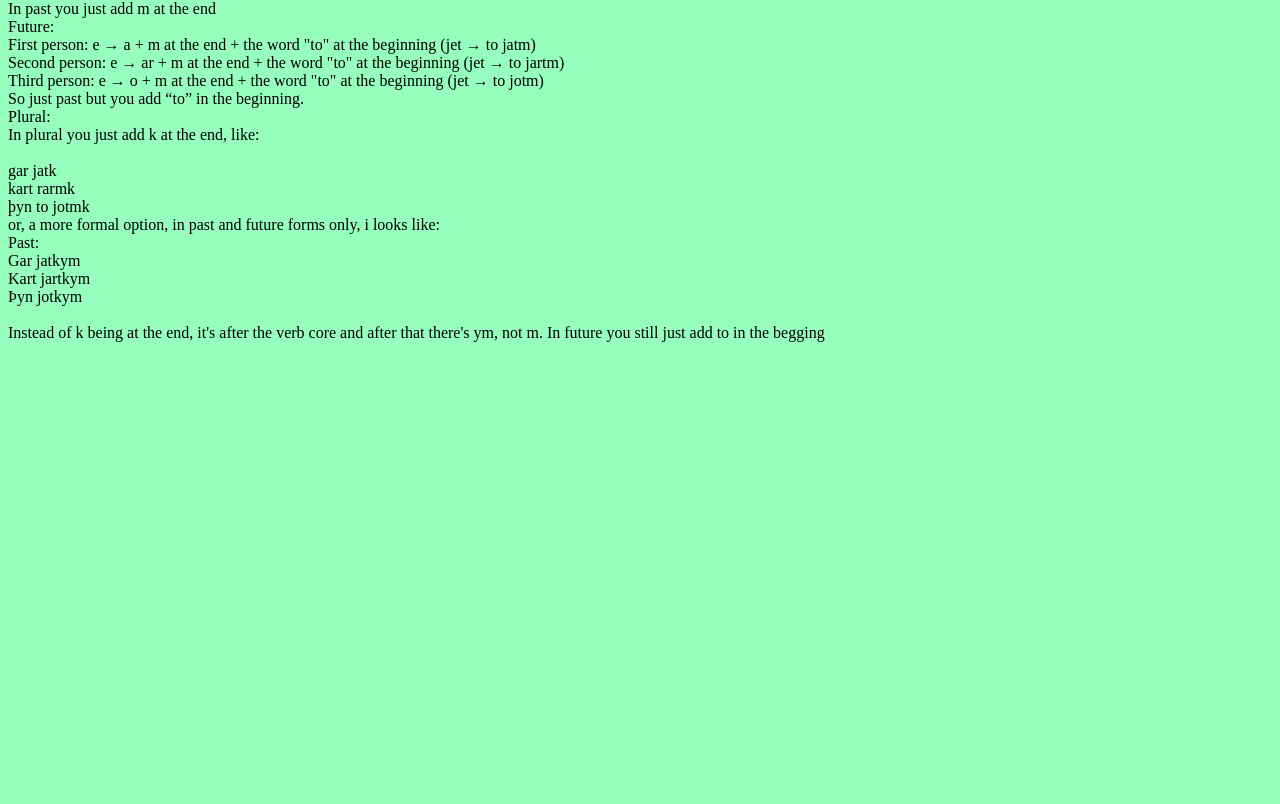
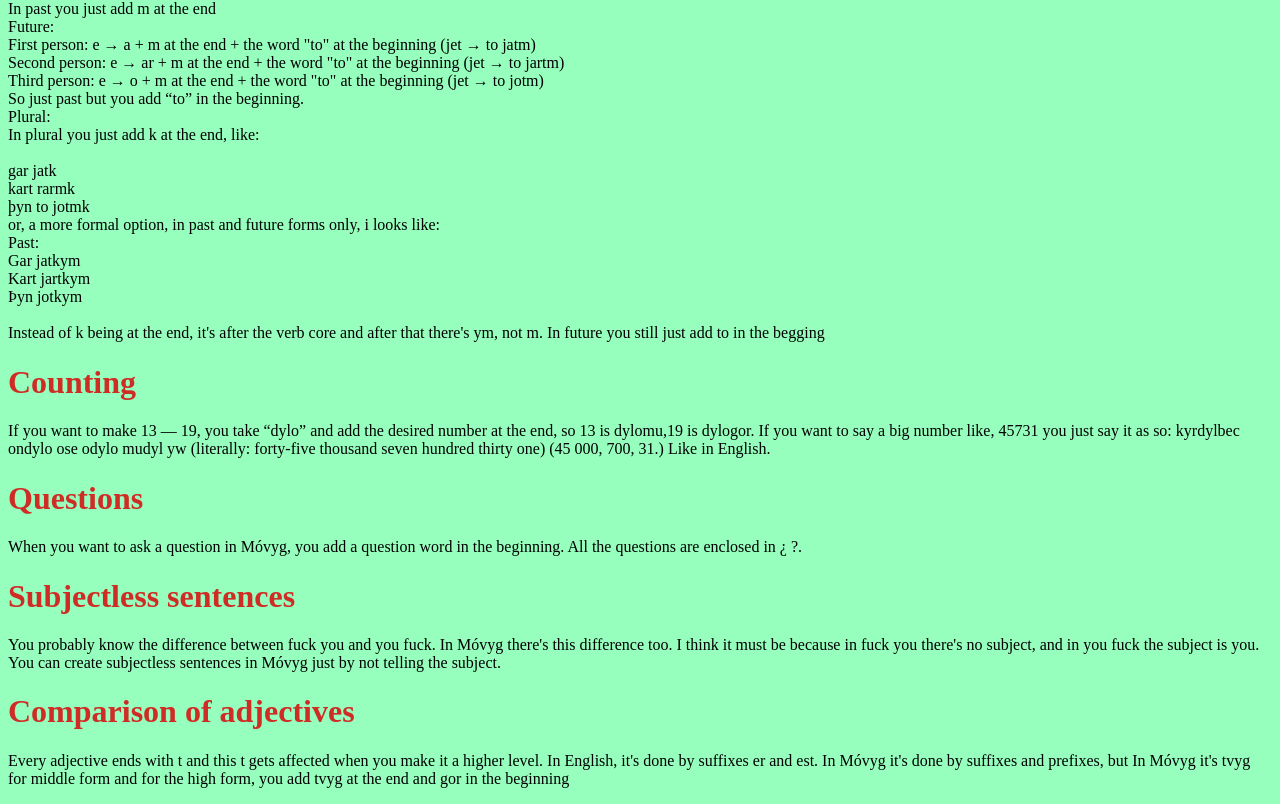
Before and after one commit to VitharrSonOfOdin/Movyg-the-conlang, a plain HTML site: page index.html in a window 1280 px wide. Shown: the part 956-1760 px from the top of the page. Before the commit the page ends 1314 px from the top, so only its background shows below. Drawn offline with Linux system fonts and the light colour scheme.

Commit message:
Update index.html

```diff
--- a/index.html
+++ b/index.html
@@ -101,3 +101,20 @@ Kart jartkym <br>
 
 Instead of k being at the end, it's after the verb core and after that there's ym, not m. In future you still just add to in the begging <br>
      </p>
+
+      <h1> Counting </h1>
+     <p>
+If you want to make 13 — 19, you take “dylo” and add the desired number at the end, so 13 is dylomu,19 is dylogor. If you want to say a big number like, 45731 you just say it as so: kyrdylbec ondylo ose odylo mudyl yw (literally: forty-five thousand seven hundred thirty one) (45 000, 700, 31.) Like in English.
+     </p>
+      <h1> Questions </h1>
+     <p>
+When you want to ask a question in Móvyg, you add a question word in the beginning. All the questions are enclosed in ¿ ?.
+     </p>
+      <h1> Subjectless sentences </h1>
+     <p>
+You probably know the difference between fuck you and you fuck. In Móvyg there's this difference too. I think it must be because in fuck you there's no subject, and in you fuck the subject is you. You can create subjectless sentences in Móvyg just by not telling the subject.
+     </p>
+      <h1> Comparison of adjectives </h1>
+     <p>
+Every adjective ends with t and this t gets affected when you make it a higher level. In English, it's done by suffixes er and est. In Móvyg it's done by suffixes and prefixes, but In Móvyg it's tvyg for middle form and for the high form, you add tvyg at the end and gor in the beginning
+    </p>
```
